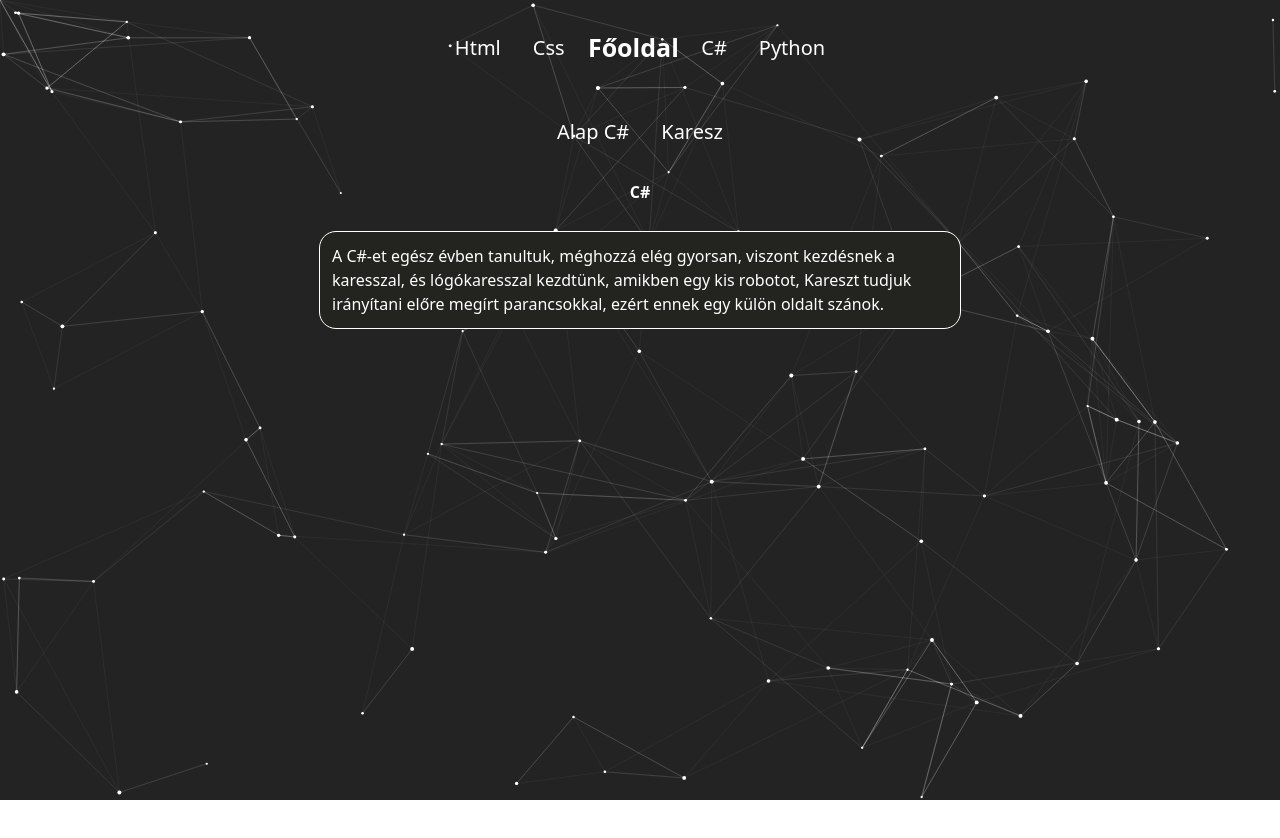
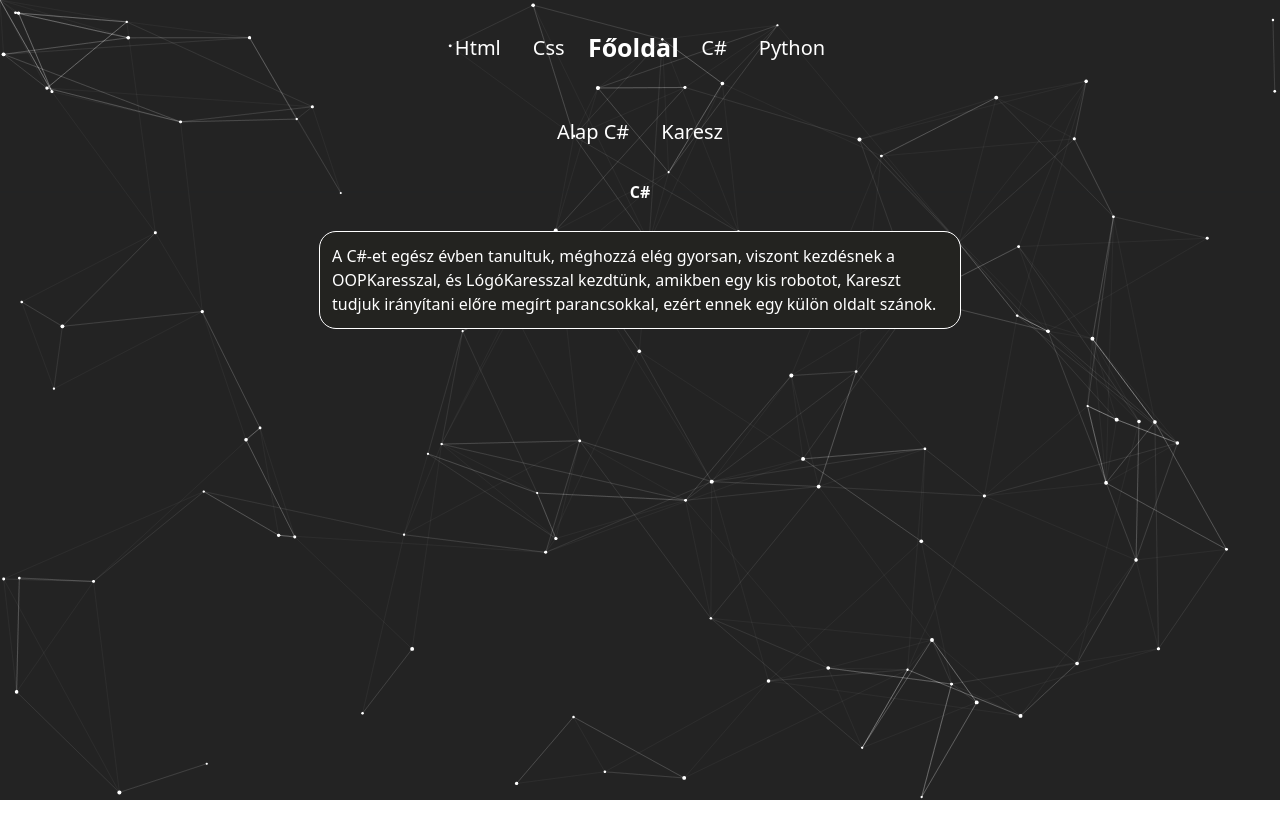
Before and after one commit to sszilard1337/portfolio, a plain HTML site: page Cs/cs.html in a window 1280 px wide. Drawn offline with nearby package versions, Linux system fonts and the light colour scheme.

Commit message:
Update cs.html

```diff
--- a/Cs/cs.html
+++ b/Cs/cs.html
@@ -28,7 +28,7 @@
         <div class="divider text-white font-bold">C#</div>
         <div class="flex justify-center">
             <div class="card outline outline-1 outline-white bg-[#232320] p-3 m-4 w-1/2">
-                <p class="text-white">A C#-et egész évben tanultuk, méghozzá elég gyorsan, viszont kezdésnek a karesszal, és lógókaresszal kezdtünk, amikben egy kis robotot, Kareszt tudjuk irányítani előre megírt parancsokkal, ezért ennek egy külön oldalt szánok.</p>
+                <p class="text-white">A C#-et egész évben tanultuk, méghozzá elég gyorsan, viszont kezdésnek a OOPKaresszal, és LógóKaresszal kezdtünk, amikben egy kis robotot, Kareszt tudjuk irányítani előre megírt parancsokkal, ezért ennek egy külön oldalt szánok.</p>
             </div>
         </div>
     </main>
```
